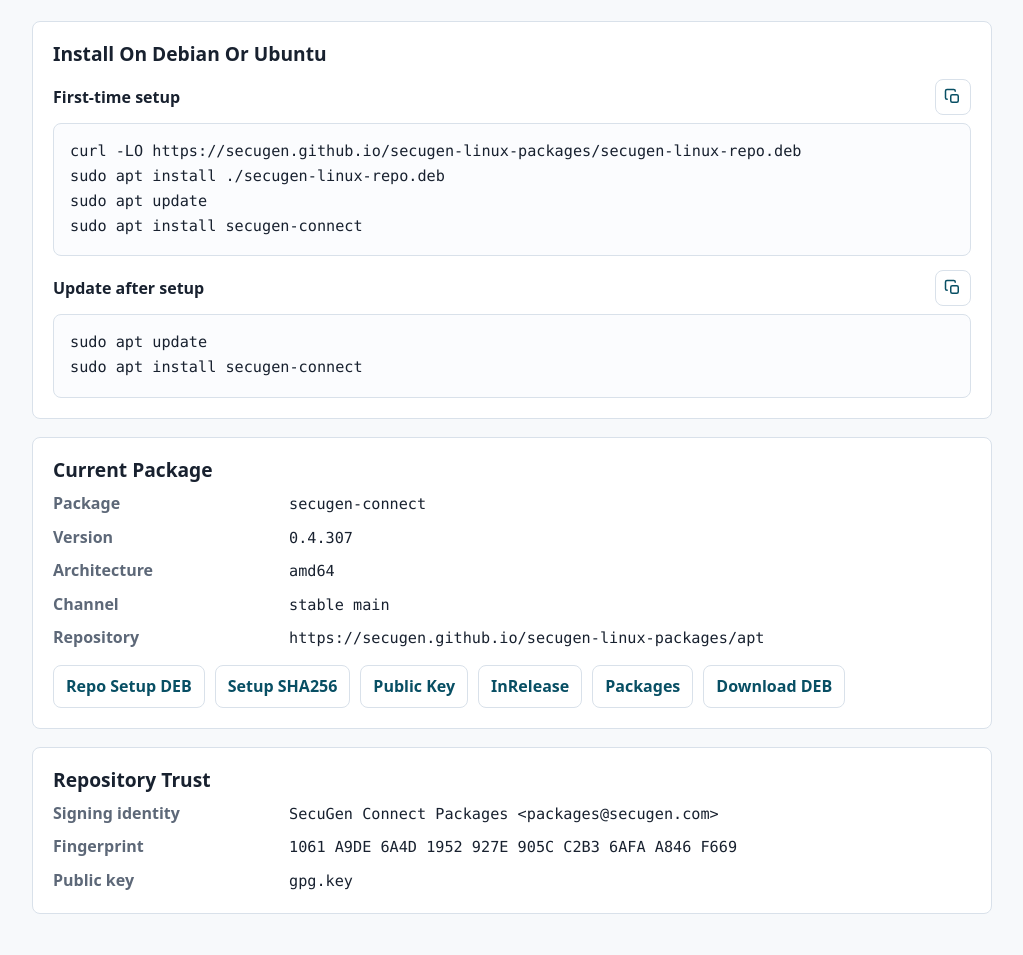
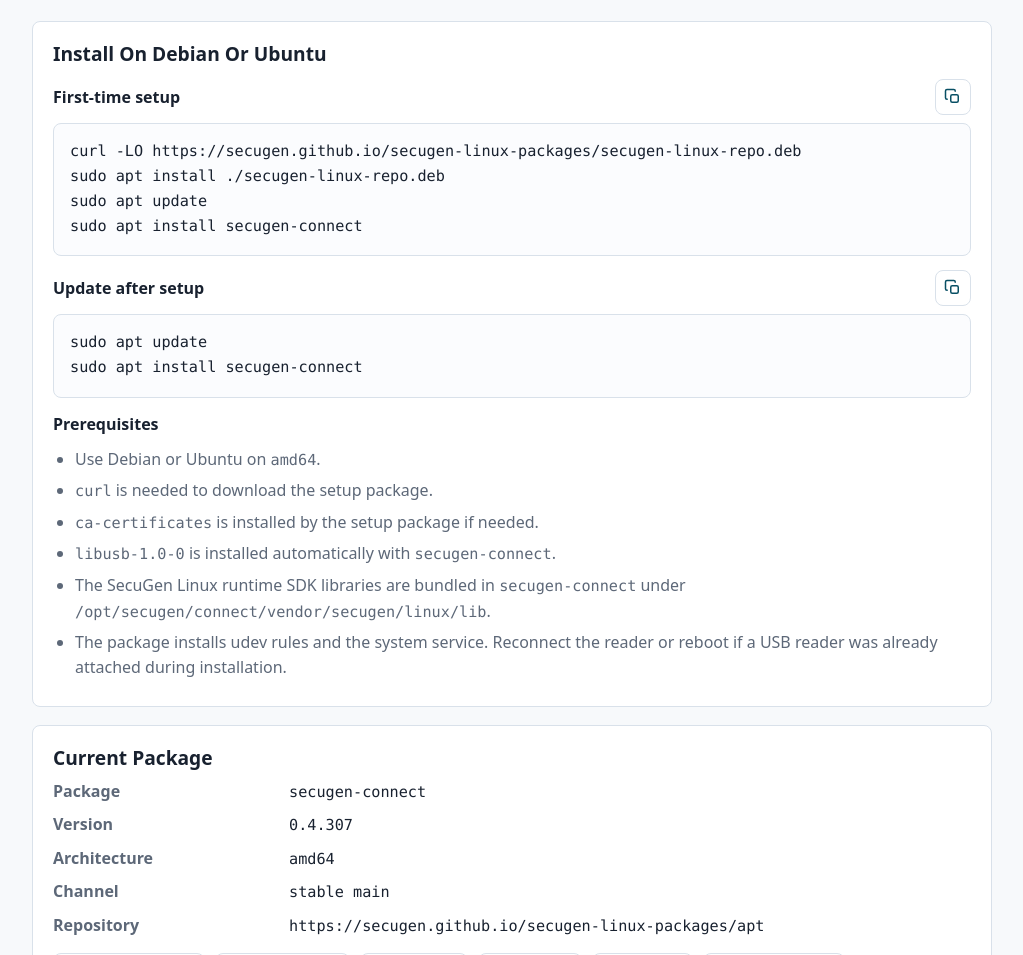
Before and after one commit to secugen/secugen-linux-packages, a plain HTML site: page index.html in a window 1280 px wide. Shown: the part 145-1100 px from the top of the page, without its empty margins (128-1151 px from the left). Drawn offline with Linux system fonts and the light colour scheme.

Commit message:
Add Linux package prerequisites

```diff
--- a/index.html
+++ b/index.html
@@ -78,6 +78,16 @@
     p {
       margin: 0;
       color: var(--muted);
+    }
+
+    ul {
+      margin: 10px 0 0;
+      padding-left: 22px;
+      color: var(--muted);
+    }
+
+    li {
+      margin: 6px 0;
     }
 
     section {
@@ -252,6 +262,20 @@
         <pre><code id="update-commands">sudo apt update
 sudo apt install secugen-connect</code></pre>
       </div>
+
+      <div class="command-block">
+        <div class="command-header">
+          <span class="command-title">Prerequisites</span>
+        </div>
+        <ul>
+          <li>Use Debian or Ubuntu on <code>amd64</code>.</li>
+          <li><code>curl</code> is needed to download the setup package.</li>
+          <li><code>ca-certificates</code> is installed by the setup package if needed.</li>
+          <li><code>libusb-1.0-0</code> is installed automatically with <code>secugen-connect</code>.</li>
+          <li>The SecuGen Linux runtime SDK libraries are bundled in <code>secugen-connect</code> under <code>/opt/secugen/connect/vendor/secugen/linux/lib</code>.</li>
+          <li>The package installs udev rules and the system service. Reconnect the reader or reboot if a USB reader was already attached during installation.</li>
+        </ul>
+      </div>
     </section>
 
     <section aria-labelledby="current-package">
```
